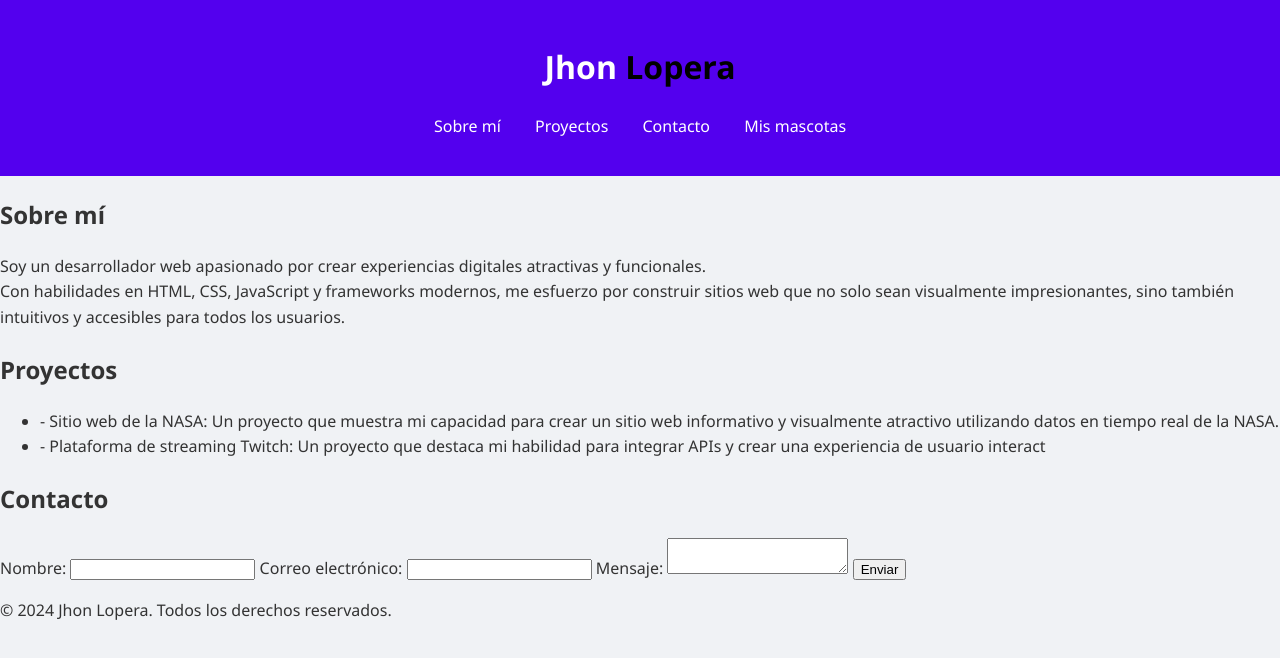
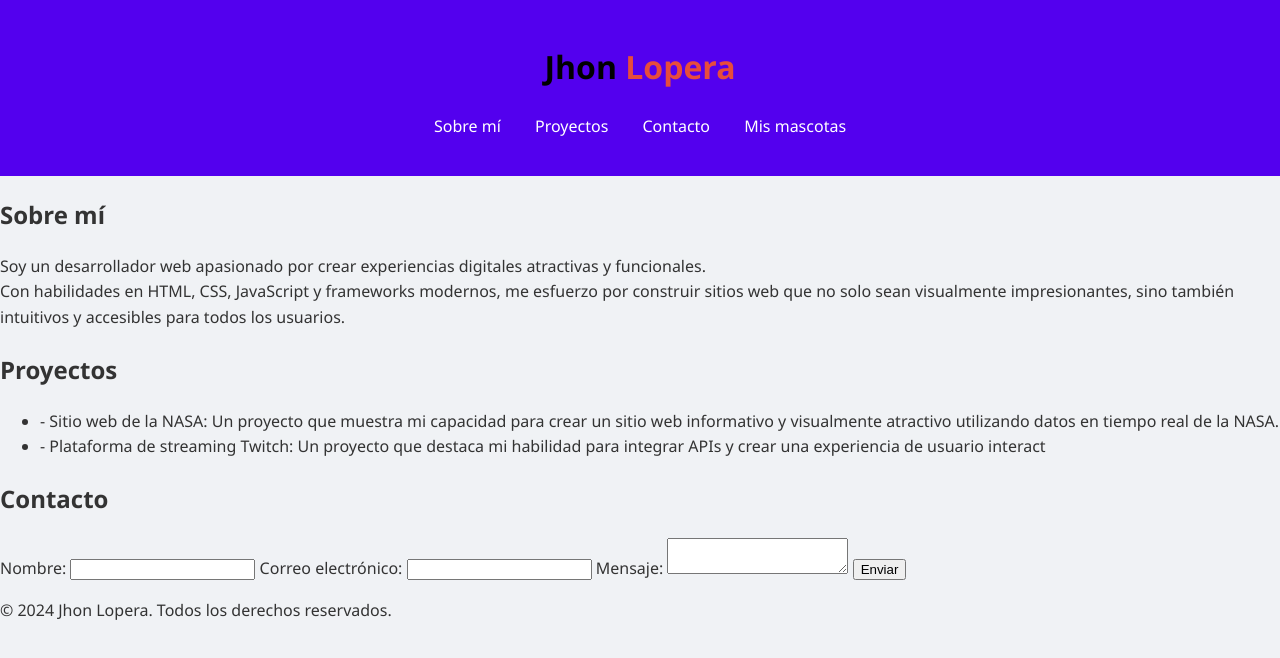
Before and after one commit to JhonLopera02/Portafolio, a plain HTML site: page index.html in a window 1280 px wide. Drawn offline with Linux system fonts and the light colour scheme.

Commit message:
Mi _portafolio_2

```diff
--- a/styles.css
+++ b/styles.css
@@ -26,10 +26,14 @@ header {
     text-align: center;
 
 }
-header h1 span{
+header h1{
     color: var(--secondary-color);
 }
 
+header h1 span {
+    color: var(--accent-color);
+
+}
 nav ul{
     list-style: none;
     padding: 0;
```
